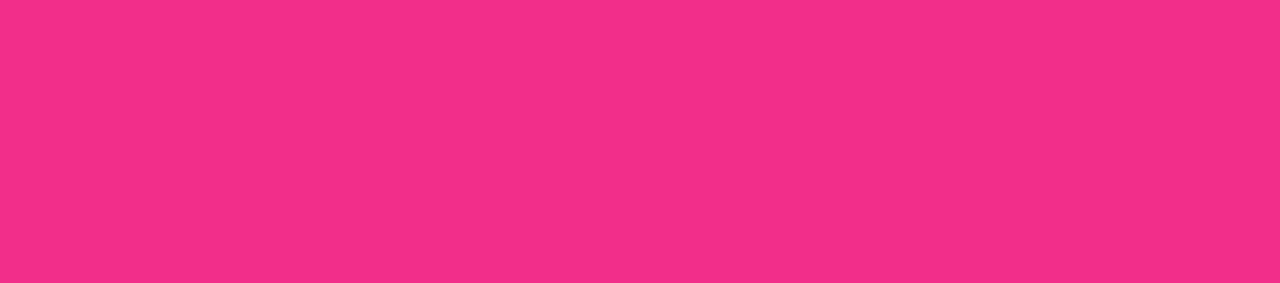
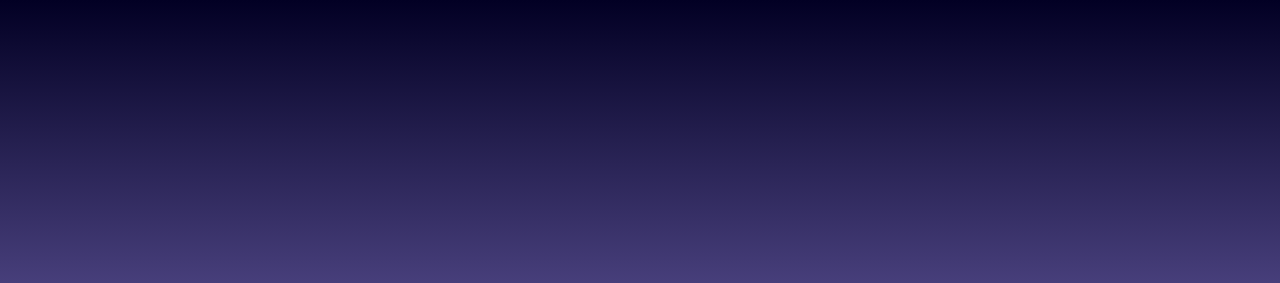
Before and after one commit to Harsh-gupta-07/Todo-List, a plain HTML site: page index.html in a window 1280 px wide. Shown: the top 283 px of the page. Drawn offline with Linux system fonts and the light colour scheme.

Commit message:
UI changes

```diff
--- a/styles.css
+++ b/styles.css
@@ -1,5 +1,6 @@
 body{
     background-color: #f22e8a;
+    background: linear-gradient(180deg, rgba(2,0,36,1) 0%, rgba(76,67,129,1) 38%, rgba(0,212,255,1) 100%);
     font-family: "Roboto",sans-serif;
     display: flex;
     justify-content: center;
```
